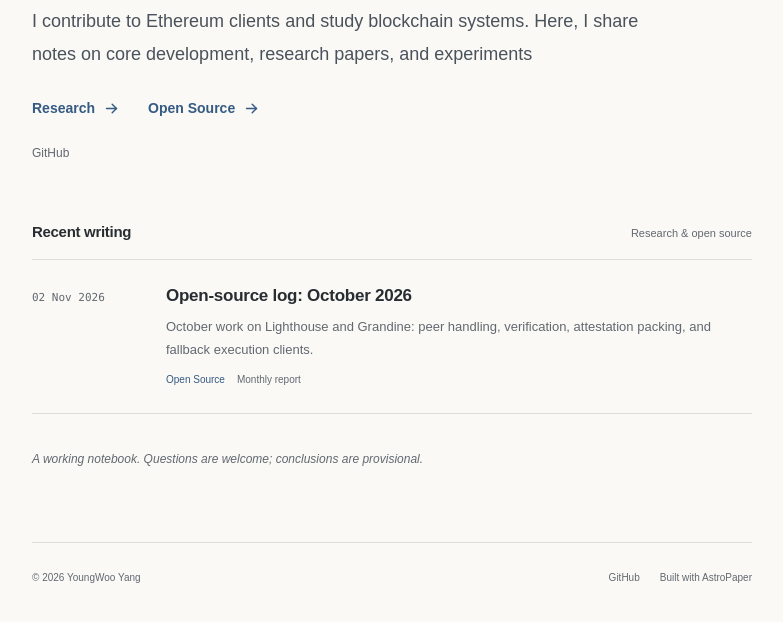
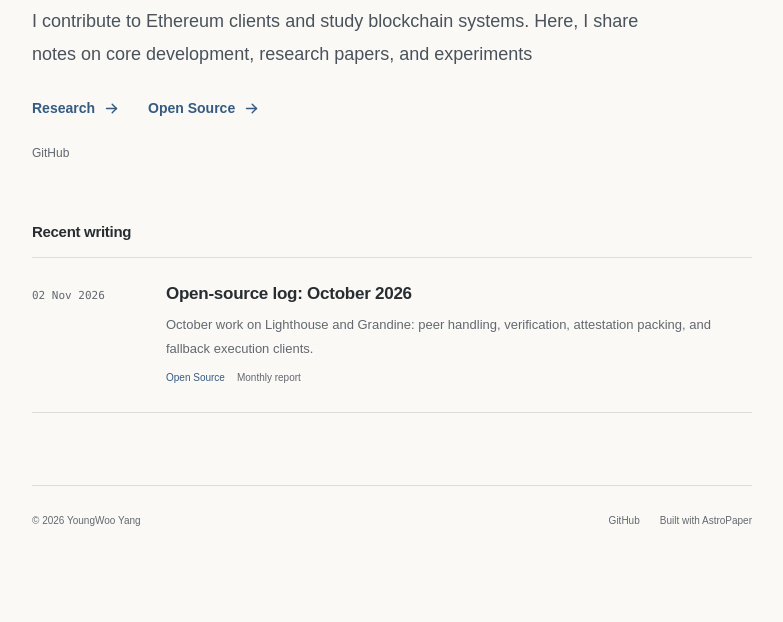
Before and after one commit to 0u-Y/0u-Y.github.io, an Astro site: page / in a window 1280 px wide. Shown: the part 260-882 px from the top of the page, without its empty margins (248-1031 px from the left). After the commit the page ends 825 px from the top, so only its background shows below. Built offline with nearby package versions, Linux system fonts and the light colour scheme; Astro itself is replaced by a stand-in of ours; some packages are replaced by stand-ins of ours.

Commit message:
Remove extra captions from English and Korean home pages

```diff
--- a/src/components/pages/HomePage.astro
+++ b/src/components/pages/HomePage.astro
@@ -55,7 +55,7 @@ const featured = posts.filter(post => post.data.featured).slice(0, 3);
     }
     <section class="writing-section" aria-labelledby="recent-heading">
       <div class="section-heading">
-        <h2 id="recent-heading">{t.recent}</h2><span>{t.recentHint}</span>
+        <h2 id="recent-heading">{t.recent}</h2>
       </div>{
         posts.length ? (
           <ul class="post-list">
@@ -68,8 +68,5 @@ const featured = posts.filter(post => post.data.featured).slice(0, 3);
         )
       }
     </section>
-    <aside class="closing-note">
-      {t.closing}
-    </aside>
   </main>
 </Layout>
--- a/src/i18n.ts
+++ b/src/i18n.ts
@@ -24,11 +24,8 @@ export const ui = {
     selected: "Selected writing",
     selectedHint: "A few places to start",
     recent: "Recent writing",
-    recentHint: "Research & open source",
     noWriting:
       "No writing published yet. Questions and work in progress will find a home here.",
-    closing:
-      "A working notebook. Questions are welcome; conclusions are provisional.",
     allWriting: "All writing",
     noEntries: "No entries yet. Work in progress belongs here, too.",
     researchDescription:
@@ -58,10 +55,7 @@ export const ui = {
     selected: "주요 글",
     selectedHint: "먼저 읽어볼 글",
     recent: "최근 글",
-    recentHint: "연구와 오픈소스 기록",
     noWriting: "아직 공개한 글이 없습니다.",
-    closing:
-      "공부하며 남기는 기록입니다. 질문은 언제든 환영합니다. 적어둔 생각은 달라질 수 있습니다.",
     allWriting: "전체 글",
     noEntries: "아직 공개한 글이 없습니다.",
     researchDescription:
--- a/src/styles/global.css
+++ b/src/styles/global.css
@@ -259,12 +259,6 @@ p {
   padding: 0 5px;
   line-height: 1.7;
 }
-.closing-note {
-  color: var(--muted);
-  font-size: 12px;
-  margin-top: 35px;
-  font-style: italic;
-}
 .site-footer {
   display: flex;
   align-items: center;
```
